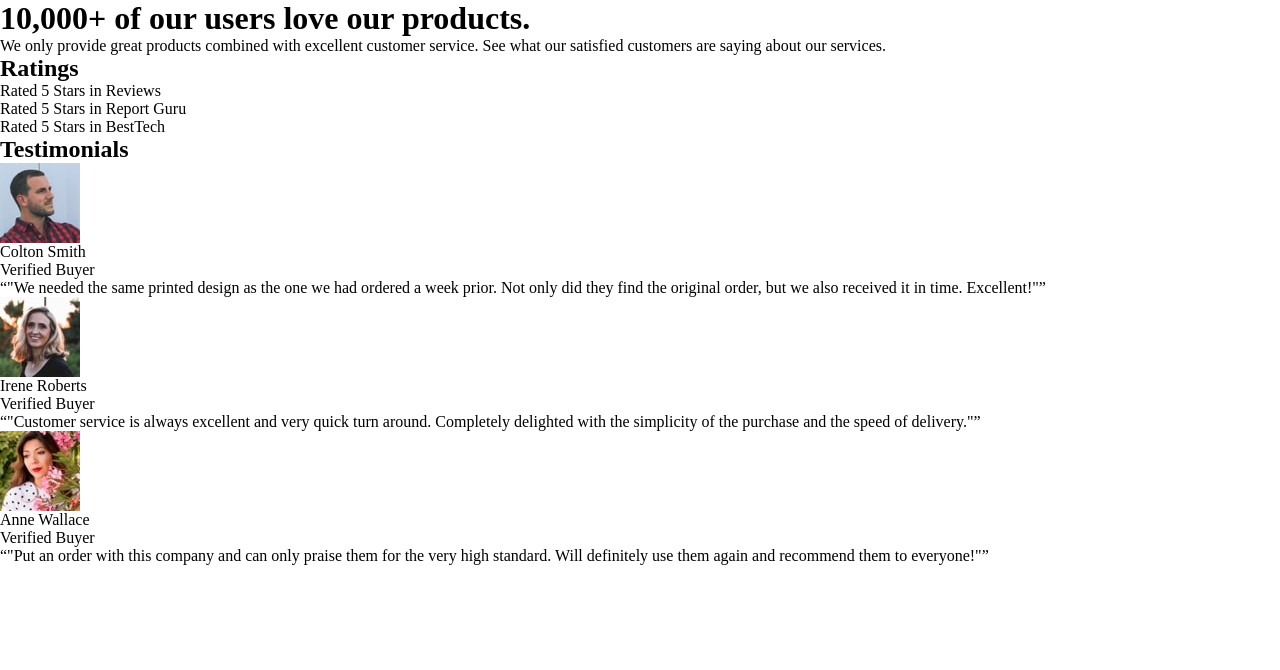
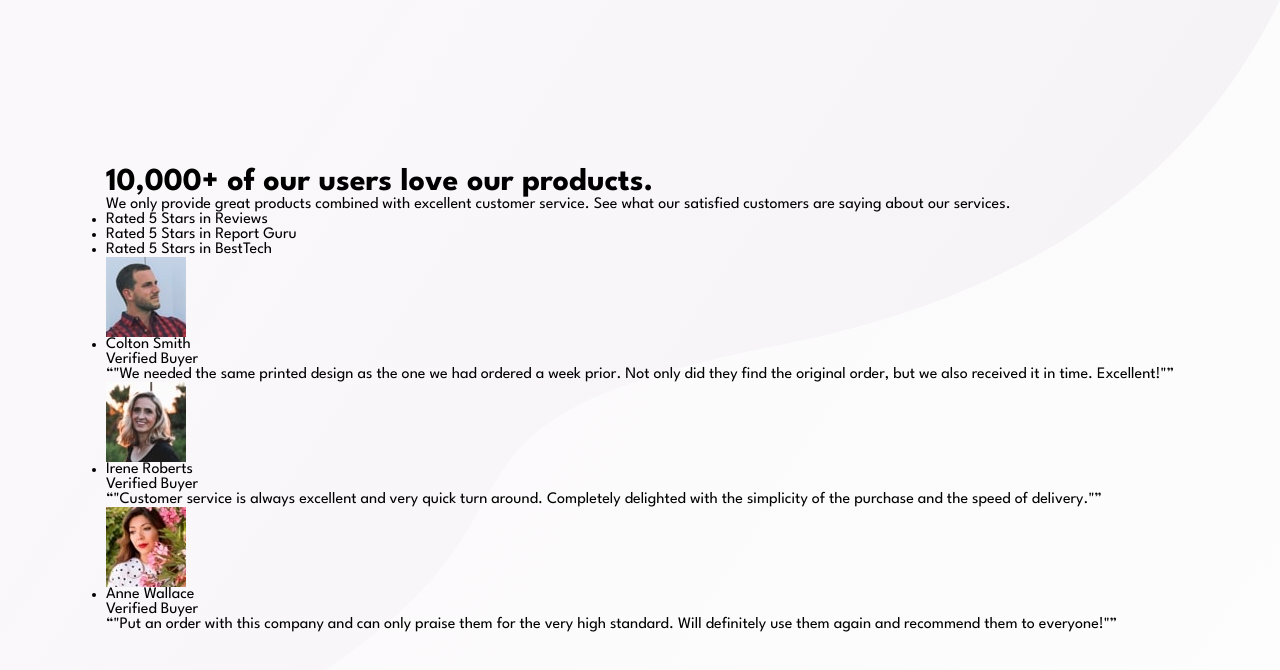
Before and after one commit to IamAbhiDev/social-proof-section-master-new.github.io, a plain HTML site: page index.html in a window 1280 px wide. Drawn offline with Linux system fonts and the light colour scheme.

Commit message:
basic styles added

```diff
--- a/css/style.css
+++ b/css/style.css
@@ -48,3 +48,23 @@ select {
 
     --ff-primary: 'League Spartan', sans-serif;
 }
+
+/*Basic Styles*/
+
+body {
+    background: url(../images/bg-pattern-top-mobile.svg), url(../images/bg-pattern-bottom-mobile.svg);
+    background-repeat: no-repeat;
+    background-position: left top, right bottom;
+    background-size: 100%;
+    font-family: var(--ff-primary);
+    min-height: 100vh;
+    display: grid;
+    place-content: center;
+}
+
+.sr-only {
+    position: absolute;
+    width: 0;
+    height: 0;
+    overflow: hidden;
+}
```
